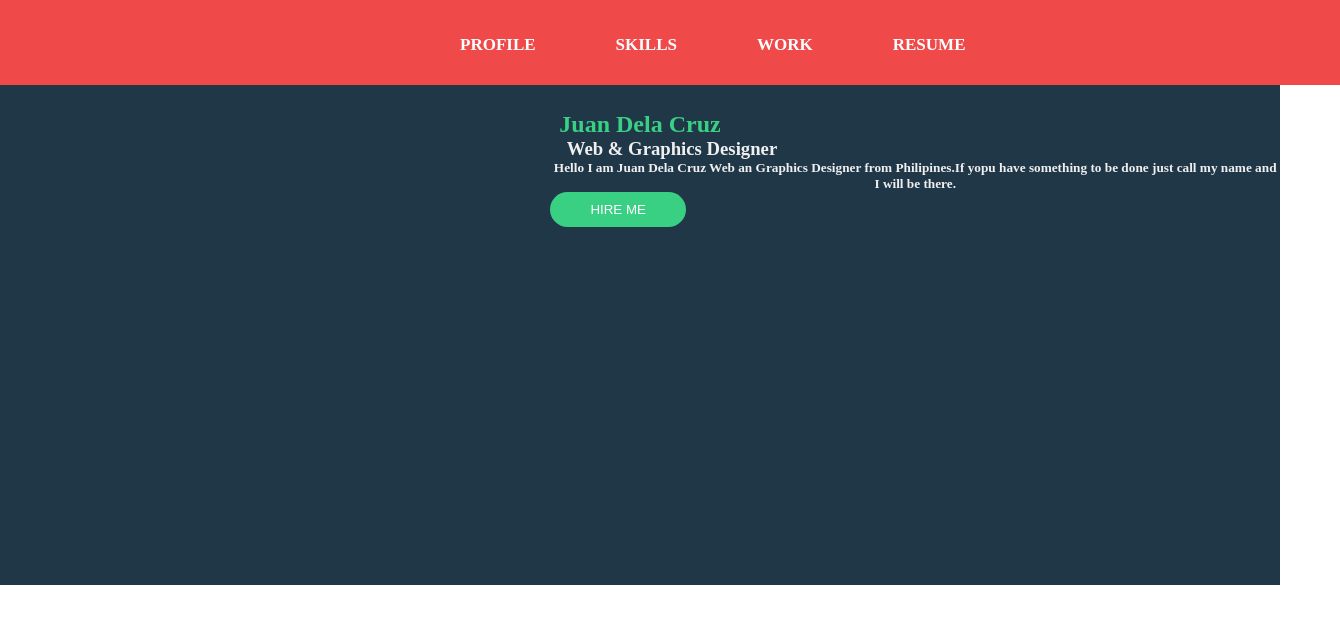
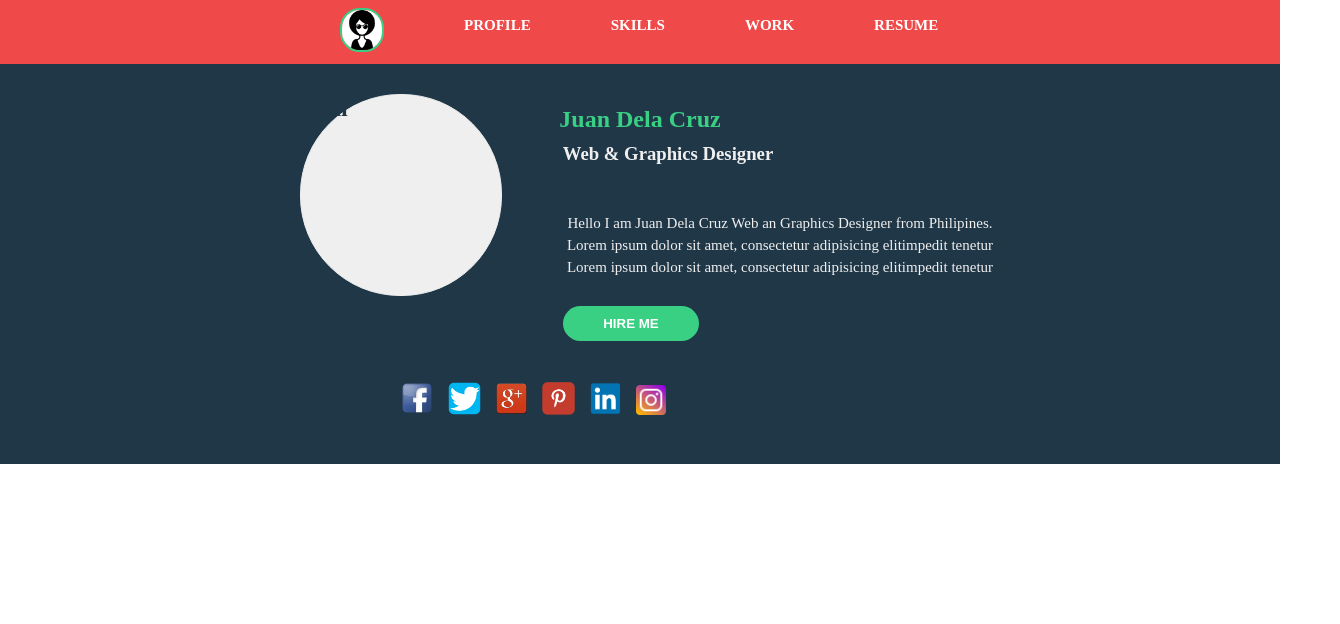
Before and after one commit to mariajho/portafolio-bem, a plain HTML site: page index.html in a window 1280 px wide. Shown: the whole page, 1340 px wide, since content can reach past the window. Drawn offline with Linux system fonts and the light colour scheme.

Commit message:
termino de ejercicio

```diff
--- a/index.html
+++ b/index.html
@@ -14,6 +14,8 @@
 	<header>
 		<ul class="menu">
 			<li class="menu__item">
+				<img src="mujer.jpg" class="menu__imagen">
+				<li class="menu__item">
 					<a class="menu__item__link" href="#">PROFILE</a></li>
 					<li class="menu__item">
 						<a class="menu__item__link" href="#">SKILLS</a></li>
@@ -25,8 +27,24 @@
 						</header>
 						<section>
 							<div class="datos">
+								<h2 class="datos__text">mini</h2>
 								<h1 class="datos__nombre">Juan Dela Cruz</h1>
 								<h3 class="datos__web">Web & Graphics Designer</h3>
-							<h5 class="datos__descripcion">Hello I am Juan Dela Cruz Web an Graphics Designer from Philipines.If yopu have something to be done just call my name and I will be there.</h5>
+								<p class="datos__descripcion">Hello I am Juan Dela Cruz Web an Graphics Designer from Philipines.</p>
+								<p class="datos__texto">Lorem ipsum dolor sit amet, consectetur adipisicing elitimpedit tenetur </p>
+								<p class="datos__texto">Lorem ipsum dolor sit amet, consectetur adipisicing elitimpedit tenetur </p>
 								<button class="datos__boton">HIRE ME</button>
+								<div class="redes">
+									<img src="face.png" alt="" class="redes__face">
+									<img src="twitter.png" alt="" class="redes__twit">
+									<img src="google.png" alt="" class="redes__google">
+									<img src="p.png" alt="" class="redes__p">
+									<img src="linkedin.png" alt="" class="redes__link">
+									<img src="instagram.png" alt="" class="redes__inst">
+								</div>
+							</div>
 						</section>
+
+
+					</body>
+					</html>
--- a/sass/_style.scss
+++ b/sass/_style.scss
@@ -6,63 +6,147 @@
 .menu{
 	display:flex;
 	text-align:center;
-	padding: 30px;
-	width:100%;
+	padding: 10px;
 	background-color:$menu;
 }
 
 .menu__item{
 	display:inline-block;
-	font-size:10px;
+	font-size:8px;
 	font-weight:700;
 	color:white;
 	padding-left:80px;
-	margin-top:5px;
+	margin-top:7px;
 	position:relative;
-	left:350px;
+	left:250px;
+}
+
+.menu__imagen{
+	border-radius:20px;
+	border: 2px solid $boton;
+	width:40px;
+	height:40px;
+	margin-top: -9px;
+	text-align:center;
 }
 
 .menu__item__link{
 	color:white;
 	text-decoration:none;
 	cursor:pointer;
-	font-size:17px;
-	}
+	font-size:15px;
+}
 
 .datos{
 	width:100%;
-	height:500px;
+	height:400px;
 	background-color:$fondo;
 
 //Element
+&__text{
+	color:$fondo;
+	border: 1px solid $texto;
+	border-radius:100px;
+	background: $texto;
+	width:200px;
+	height:200px;
+	position:relative;
+	top:30px;
+	left:300px;
+}
 &__nombre{
 	color:$titulo;
 	text-align:center;
-	padding-top:2%;
+	position:relative;
+	top:-160px;
+
 }
 
 &__web{
 	color:$texto;
 	text-align:center;
-	padding-left:5%;
+	margin-top:-150px;
+	margin-left:56px;
 }
 
 &__descripcion{
 	color:$texto;
 	text-align:center;
-	padding-left:43%;
+	font-size:15px;
+	margin-top:50px;
+	margin-left:280px;
+}
+
+&__texto{
+	color:$texto;
+	text-align:center;
+	font-size:15px;
+	margin-top:5px;
+	margin-left:280px;
 }
 
 &__boton{
 	color:white;
 	background:$boton;
 	text-align:center;
-	margin-left:43%;
+	margin-left:44%;
 	border-radius:20px;
 	border:none;
 	padding:10px 40px;
 	cursor:pointer;
+	margin-top:30px;
+	font-weight:bold;
 }
 
+}
+.redes{
 
+	&__face{
+		width:34px;
+		height:34px;
+		margin-left:400px;
+		margin-top:40px;
+	}
+
+	&__twit{
+		width:33px;
+		height:33px;
+		margin-left:10px;
+		margin-top:40px;
+	}
+
+	&__google{
+		width:33px;
+		height:33px;
+		margin-left:10px;
+		margin-top:40px;
+	}
+
+	&__p{
+		width:33px;
+		height:33px;
+		margin-left:10px;
+		margin-top:40px;
+	}
+
+	&__p{
+		width:33px;
+		height:33px;
+		margin-left:10px;
+		margin-top:40px;
+	}
+
+	&__link{
+		width:33px;
+		height:33px;
+		margin-left:10px;
+		margin-top:40px;
+	}
+
+	&__inst{
+		width:30px;
+		height:30px;
+		margin-left:10px;
+		margin-top:40px;
+	}
 }
```
Also changed, not shown: Twitter.png (added), blog.png (added), css/main.css, face.png (added), google.png (added), instagram.png (added), linkedin.png (added), mujer.jpg (added), p.png (added), twit.png (added), twitter.png (added), 2 other files. Lines whose indentation alone changed are shown as unchanged.
